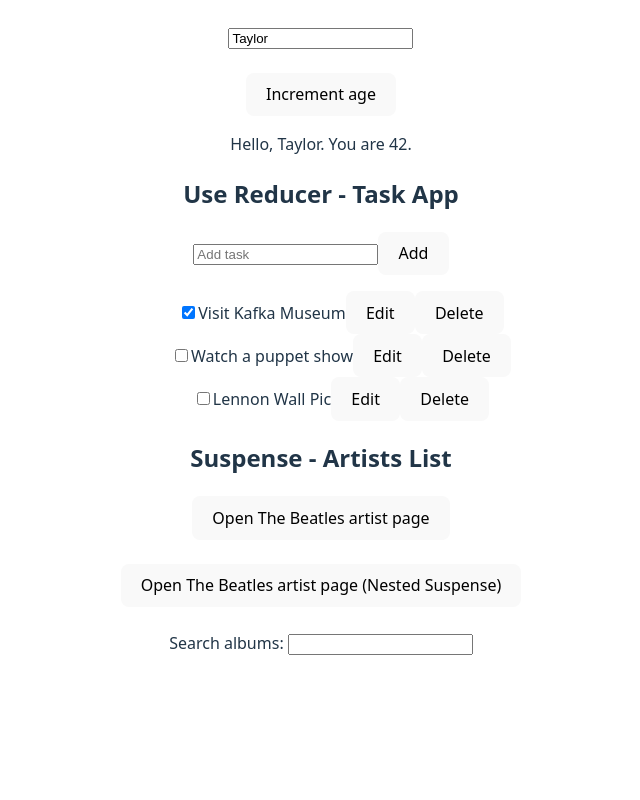
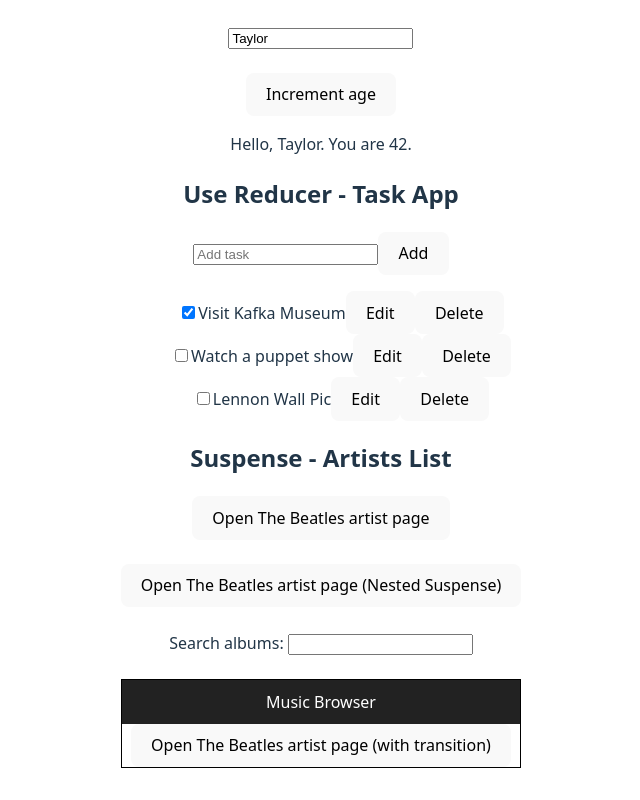
Before and after one commit to jefersoneiji/reactjs-lab, a React (Vite) app: page / in a window 1280 px wide. Shown: the part 347-1147 px from the top of the page, without its empty margins (319-959 px from the left). Before the commit the page ends 1034 px from the top, so only its background shows below. Built offline with nearby package versions, Linux system fonts and the light colour scheme.

Commit message:
feat(suspense): added suspense with load example

```diff
--- a/src/components/suspense.tsx
+++ b/src/components/suspense.tsx
@@ -1,4 +1,4 @@
-import { Suspense, use, useState, type ReactNode } from "react";
+import { startTransition, Suspense, use, useState, type ReactNode } from "react";
 
 export const SuspenseLab = () => {
     return (
@@ -9,6 +9,8 @@ export const SuspenseLab = () => {
             <NestedSuspense />
             <br /><br />
             <StaleContent />
+            <br /><br />
+            <SuspenseWithTransition />
         </>
     );
 };
@@ -298,3 +300,58 @@ const StaleContent = () => {
         </>
     );
 };
+
+const Layout = ({ children }: { children: ReactNode; }) => {
+    return (
+        <div style={{ border: '1px solid black' }}>
+            <section style={{
+                background: '#222',
+                padding: '10px',
+                textAlign: 'center',
+                color: 'white'
+            }}>
+                Music Browser
+            </section>
+            <main>
+                {children}
+            </main>
+        </div>
+    );
+};
+
+const IndexPage = ({ navigate }: { navigate: (url: string) => void; }) => {
+    return (
+        <button onClick={() => navigate('/the-beatles')}>
+            Open The Beatles artist page (with transition)
+        </button>
+    );
+};
+
+const Router = () => {
+    const [page, setPage] = useState('/');
+
+    function navigate(url: string) {
+        startTransition(() => {
+            setPage(url);
+        });
+    }
+
+    let content;
+    if (page === "/") {
+        content = (<IndexPage navigate={navigate} />);
+    } else if (page === '/the-beatles') {
+        content = (<NestedArtistPage artist={{ id: 'the-beatles', name: 'The Beatles' }} />);
+    }
+
+    return (
+        <Layout>{content}</Layout>
+    );
+};
+
+const SuspenseWithTransition = () => {
+    return (
+        <Suspense fallback={<BigSpinner />}>
+            <Router />
+        </Suspense>
+    );
+};
```
